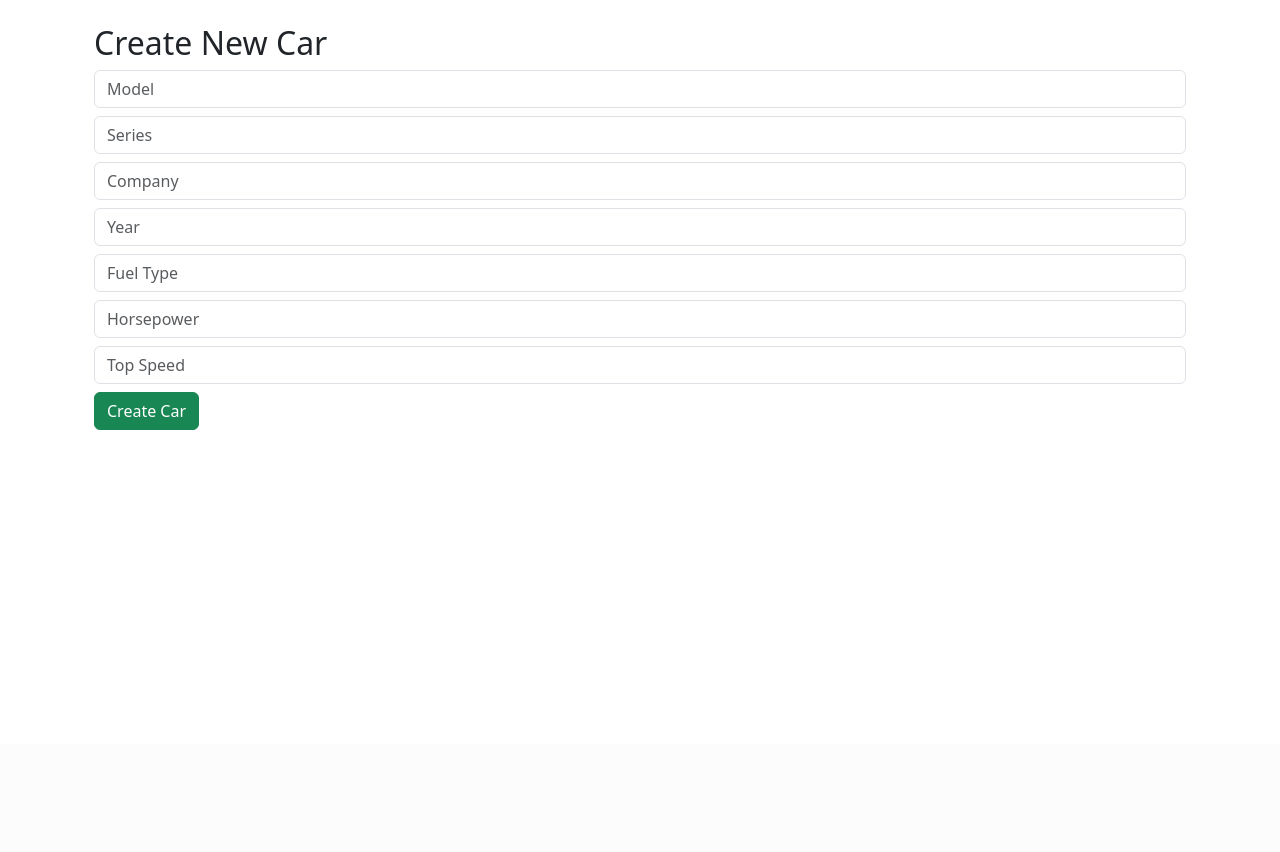
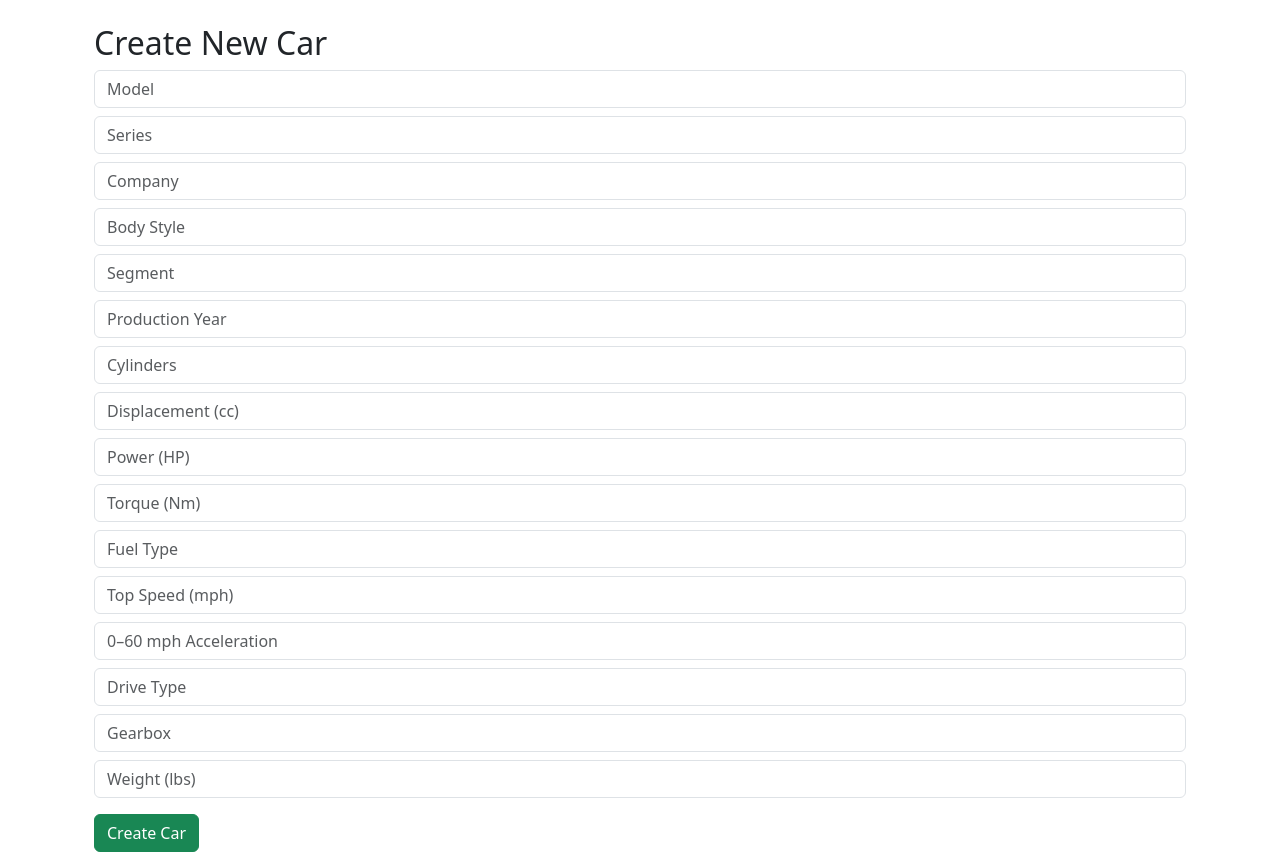
Before and after one commit to samuhoyhoy/cm3035-car-api, a Django app: page /create/ in a window 1280 px wide. Shown: the part 56-908 px from the top of the page. Before the commit the page ends 486 px from the top, so only its background shows below. Run offline with Django 5.2, Linux system fonts and the light colour scheme.

Commit message:
Fix create car form field names and validation

```diff
--- a/midterm/car_app/templates/car_app/create_car.html
+++ b/midterm/car_app/templates/car_app/create_car.html
@@ -10,12 +10,20 @@
         <input name="model" placeholder="Model" required class="form-control mb-2">
         <input name="series" placeholder="Series" class="form-control mb-2">
         <input name="company" placeholder="Company" required class="form-control mb-2">
-        <input name="production_year" placeholder="Year" type="number" class="form-control mb-2">
+        <input name="body_style" placeholder="Body Style" class="form-control mb-2">
+        <input name="segment" placeholder="Segment" class="form-control mb-2">
+        <input name="production_year" placeholder="Production Year" type="number" class="form-control mb-2">
+        <input name="cylinders" placeholder="Cylinders" type="number" class="form-control mb-2">
+        <input name="displacement" placeholder="Displacement (cc)" type="number" step="0.1" class="form-control mb-2">
+        <input name="power_hp" placeholder="Power (HP)" type="number" class="form-control mb-2">
+        <input name="torque_nm" placeholder="Torque (Nm)" type="number" class="form-control mb-2">
         <input name="fuel" placeholder="Fuel Type" class="form-control mb-2">
-        <input name="horsepower" placeholder="Horsepower" class="form-control mb-2">
-        <input name="top_speed" placeholder="Top Speed" class="form-control mb-2">
-
-        <button type="submit" class="btn btn-success">
+        <input name="top_speed" placeholder="Top Speed (mph)" type="number" class="form-control mb-2">
+        <input name="acceleration" placeholder="0–60 mph Acceleration" type="number" step="0.1" class="form-control mb-2">
+        <input name="drive_type" placeholder="Drive Type" class="form-control mb-2">
+        <input name="gearbox" placeholder="Gearbox" class="form-control mb-2">
+        <input name="unladen_weight" placeholder="Weight (lbs)" type="number" class="form-control mb-2">
+        <button type="submit" class="btn btn-success mt-2">
             Create Car
         </button>
     </form>
--- a/midterm/car_app/templates/car_app/index.html
+++ b/midterm/car_app/templates/car_app/index.html
@@ -34,8 +34,8 @@
         </a>
     </li>
     <li>
-        <a href="/api/cars/fuel/?type=Gasoline">
-            Cars by Fuel Type (Gasoline)
+        <a href="/api/cars/fuel/?type=Diesel">
+            Cars by Fuel Type (Diesel)
         </a>
     </li>
     <li>
--- a/midterm/car_app/views.py
+++ b/midterm/car_app/views.py
@@ -108,6 +108,8 @@ def create_car_page(request):
         if serializer.is_valid():
             serializer.save()
             return redirect("home")
+        else:
+            print(serializer.errors)
 
     return render(request, "car_app/create_car.html")
 
```
Also changed, not shown: midterm/db.sqlite3.
